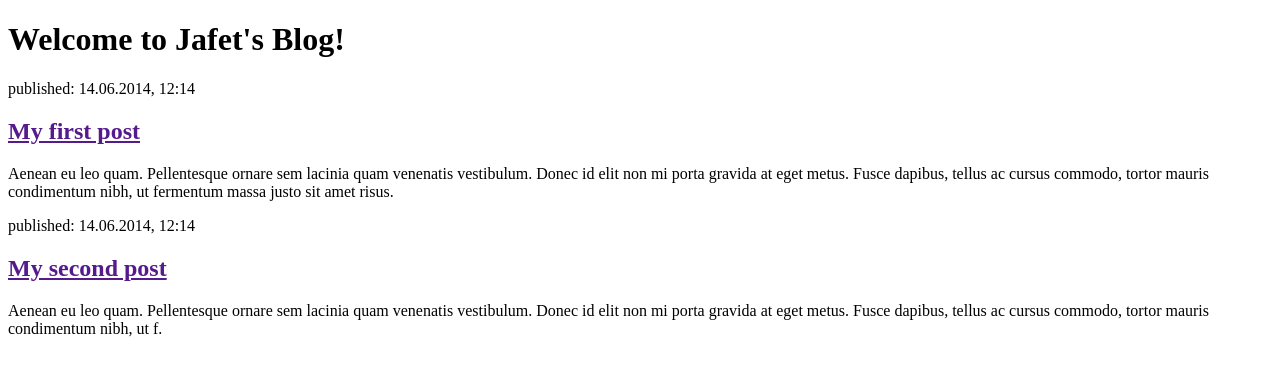
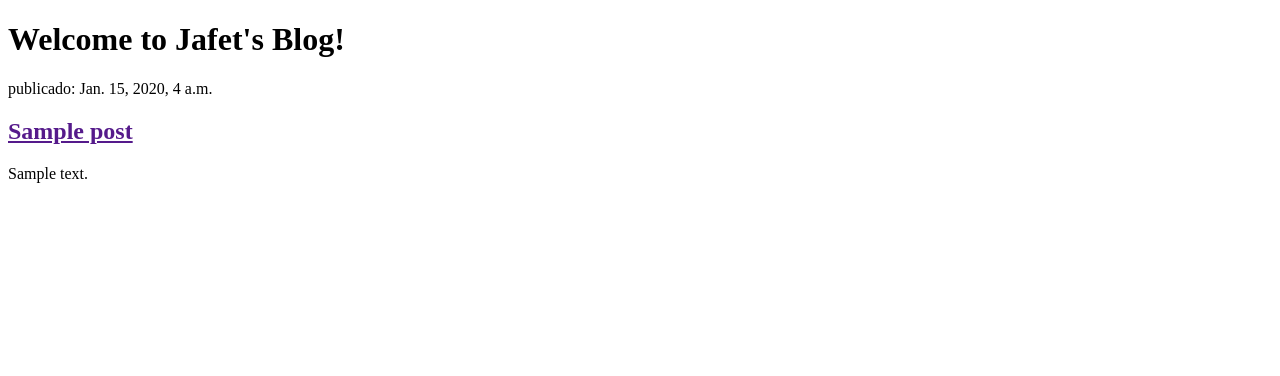
Before and after one commit to JafetMo5601/Django_Girls, a Django app: page / in a window 1280 px wide. Shown: the top 376 px of the page. Run offline with Django 3.2, Linux system fonts and the light colour scheme; tables that the repository leaves empty hold one stand-in row (values such as "Sample post").

Commit message:
Add the conection to the DB with all the post already created.

```diff
--- a/Blog/models.py
+++ b/Blog/models.py
@@ -4,8 +4,8 @@ from django.utils import timezone
 class Post(models.Model):
 
     author = models.ForeignKey('auth.User', on_delete=models.CASCADE)
-    title = models.CharField(max_length=200)
-    text = models.TextField()
+    title = models.CharField(max_length=50)
+    text = models.TextField(max_length=200)
     created_date = models.DateTimeField(default=timezone.now)
     published_date = models.DateTimeField(blank=True, null=True)
 
--- a/Blog/templates/Blogs/post_list.html
+++ b/Blog/templates/Blogs/post_list.html
@@ -7,16 +7,12 @@
         <div>
             <h1>Welcome to Jafet's Blog!</h1>
         </div>
-        <div>
-            <p>published: 14.06.2014, 12:14</p>
-            <h2><a href="">My first post</a></h2>
-            <p>Aenean eu leo quam. Pellentesque ornare sem lacinia quam venenatis vestibulum. Donec id elit non mi porta gravida at eget metus. Fusce dapibus, tellus ac cursus commodo, tortor mauris condimentum nibh, ut fermentum massa justo sit amet risus.</p>
-        </div>
-
-        <div>
-            <p>published: 14.06.2014, 12:14</p>
-            <h2><a href="">My second post</a></h2>
-            <p>Aenean eu leo quam. Pellentesque ornare sem lacinia quam venenatis vestibulum. Donec id elit non mi porta gravida at eget metus. Fusce dapibus, tellus ac cursus commodo, tortor mauris condimentum nibh, ut f.</p>
-        </div>
+        {% for post in posts %}
+    <div>
+        <p> publicado: {{ post.published_date }}</p>
+        <h2><a href="">{{ post.title }}</a></h2>
+        <p>{{ post.text|linebreaksbr }}</p>
+    </div>
+{% endfor %}
     </body>
 </html>
--- a/Blog/views.py
+++ b/Blog/views.py
@@ -1,4 +1,7 @@
 from django.shortcuts import render
+from .models import Post
+from django.utils import timezone
 
 def post_list(request):
-    return render(request, 'Blogs/post_list.html', {})
+    posts = Post.objects.filter(published_date__lte=timezone.now()).order_by('published_date')
+    return render(request, 'Blogs/post_list.html', {'posts': posts})
```
Also changed, not shown: Blog/migrations/0002_auto_20200331_2300.py (added).
